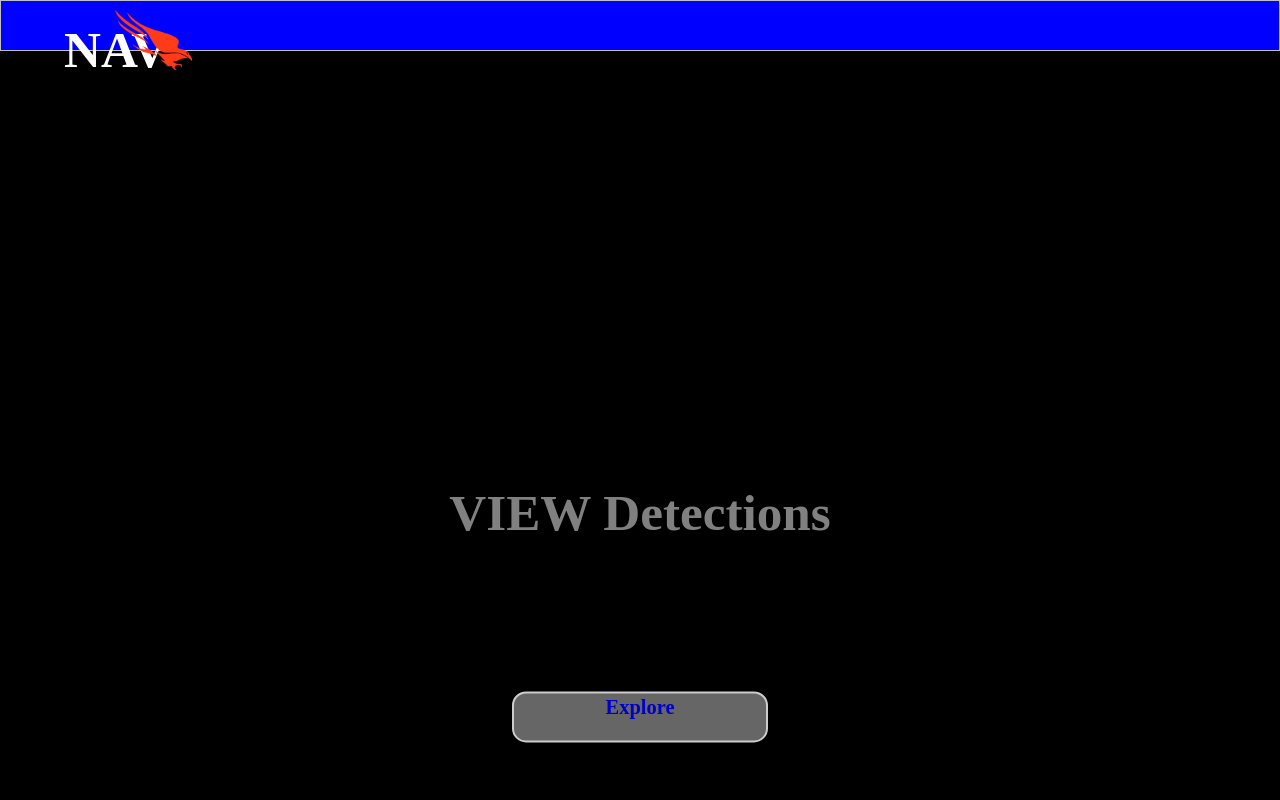
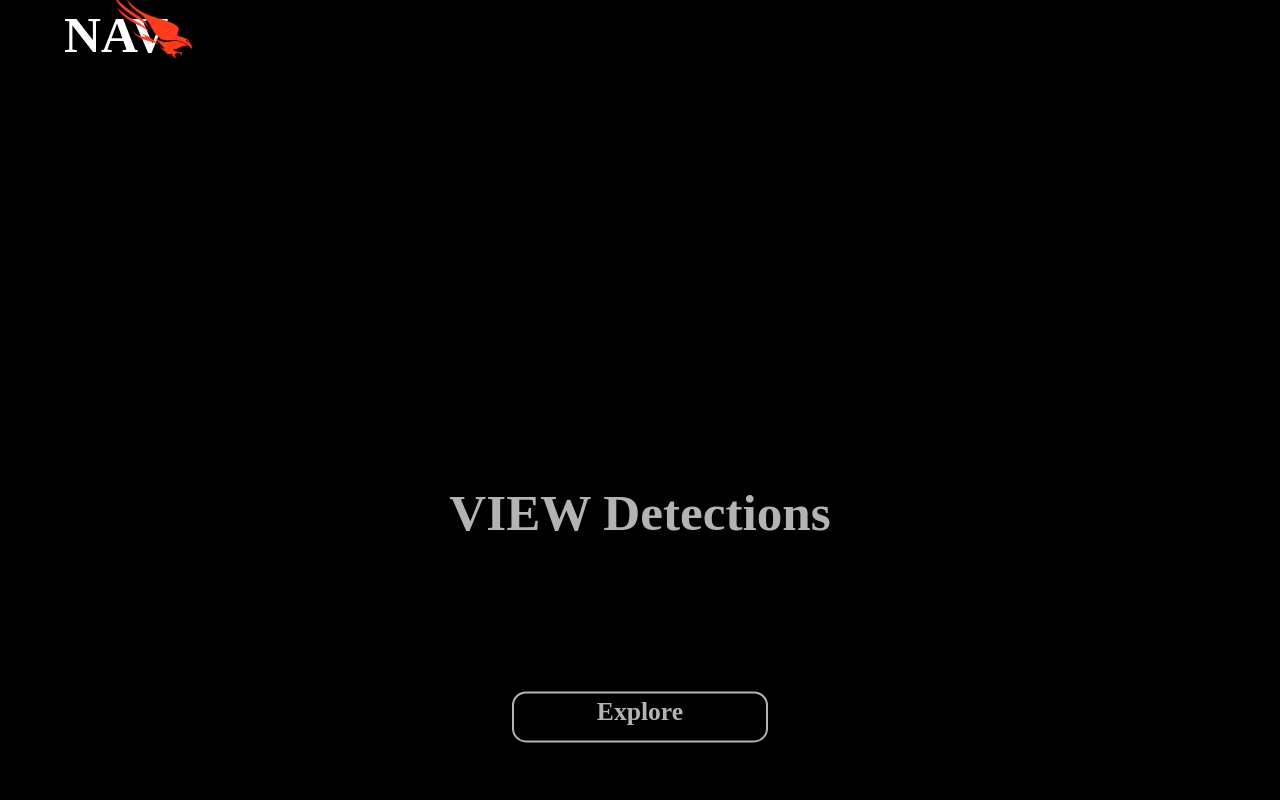
Before and after one commit to motun21/NAV-dir, a website built with Vite: page nick_development/index.html in a window 1280 px wide. Shown: the top 800 px of the page. Built offline with nearby package versions, Linux system fonts and the light colour scheme; files whose address does not match are found by name.

Commit message:
finalized website

```diff
--- a/nick_development/index.html
+++ b/nick_development/index.html
@@ -16,7 +16,7 @@
       <h1>VIEW Detections </h1>
     </div>
     <div class = "linkbox">
-      <a href= "pewpew.html"><h1>Explore</h1></a>
+      <a href= "pewpew.html" title="Click to enter exploration"><h1>Explore</h1></a>
     </div>
   </div>
   <div class = "about">
--- a/nick_development/style.css
+++ b/nick_development/style.css
@@ -32,13 +32,12 @@ body {
 .card {
   border: 2px solid #ccc;
   border-radius: 14px;
-  /* padding: 30px; */
   width: 350px;
   height: 600px;
   margin: 20px;
   box-shadow: 0 4px 8px rgba(0, 0, 0, 0.1);
   transition: transform 0.3s;
-  background-color:chocolate;
+  background-color:gray;
 }
 
 .card:hover {
@@ -75,21 +74,21 @@ body {
   background-color: black !important;
   /* border: 10px solid blue; */
   height: 1024px;
-  background: linear-gradient(rgba(0,0,0,.5), rgba(0,0,0,.5)),  url(imgs\image.png);
+  background: linear-gradient(rgba(0,0,0,.8), rgba(0,0,0,.6)),  url(imgs\image.png);
   background-size: cover;
 }
 
-.container .headerDarkStrip{
+/* .container .headerDarkStrip{
   position:relative;
   width: 100%;
-  height: 4vw;
-  background-color: blue;
-  /* transform: translate(-50%, -50%); */
-}
+  height: 13%;
+  background-color: black;
+  border
+} */
 
 /* nav description */
 .about{
-  margin-top: 10%;
+  margin-top: 15%;
   margin-right: 30%;
   color: white;
   position: relative;
@@ -99,24 +98,25 @@ body {
   font-size: 2vw;
 }
 
-/* .container .header {
-  width: 300px;
-} */
+/* dark strip */
+.container .header {
+  position: absolute;
+  width: 100%;
+  height: 6vw;
+  background: rgba(0, 0, 0, 0.5);
+  top: -1%;
+}
 
+/* title NAV */
 .container .header h1{
   position: absolute;
   color: white;
-  top: 2%;
+  top: 20%;
   left: 5%;
-  width: 20%;
-  /* transform: translate(-50%, -50%); */
   font-family: mom;
   font-size: 100%;
   font-size: 4vw;
-  /* background: url(imgs\CRWD.png);
-  background-size: contain;
-  background-repeat: no-repeat;
-  background-color:blue; */
+
 
 }
 
@@ -124,7 +124,7 @@ body {
 .linkboxDesc{
   text-align: center;
   position:absolute;
-  opacity: 50%;
+  opacity: 70%;
   color: white;
   top: 50%;
   left: 50%;
@@ -136,20 +136,11 @@ body {
 .container .header img{
   position: absolute;
   width: 6vw;
-  /* height: 12vw; */
-  top: 1%;
+  top: 10%;
   left: 9%;
   object-fit: contain;
 }
 
-/* link customization */
-a{
-  /* position: relative; */
-  text-align: center;
-  color: blue;
-  /* top: 50%;
-  left: 50%; */
-}
 
 a:visited{
   color:blue;
@@ -163,12 +154,12 @@ a:hover{
 .linkbox{
   position:absolute;
   text-align: center;
-  background-color: grey;
-  opacity: 80%;
+  background-color: black;
+  opacity: 70%;
   width: 20vw;
   height: 4vw;
   border: 2px solid white;
-  font-size: .8vw;
+  font-size: 1vw;
   top: 70%;
   left: 50%;
   border-radius: 14px;
@@ -176,11 +167,16 @@ a:hover{
 }
 
 .linkbox a {
-  top: 30%;
+  top: 40%;
+  color: white;
   text-decoration: none;
   position: fixed;
   transform: translate(-50%, -50%);
 
+}
+
+.linkbox:hover{
+  opacity: 100%;
 }
 
 /* added new font */
```
